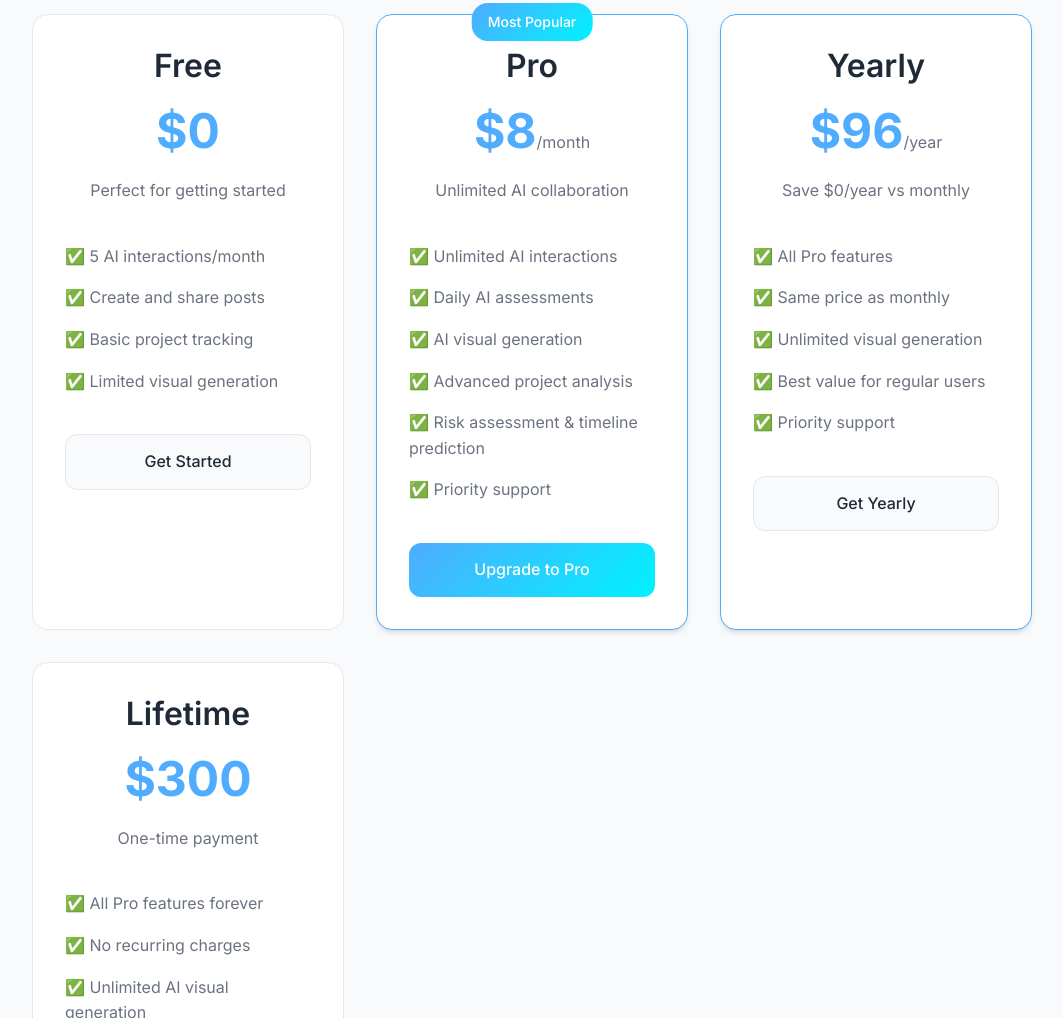
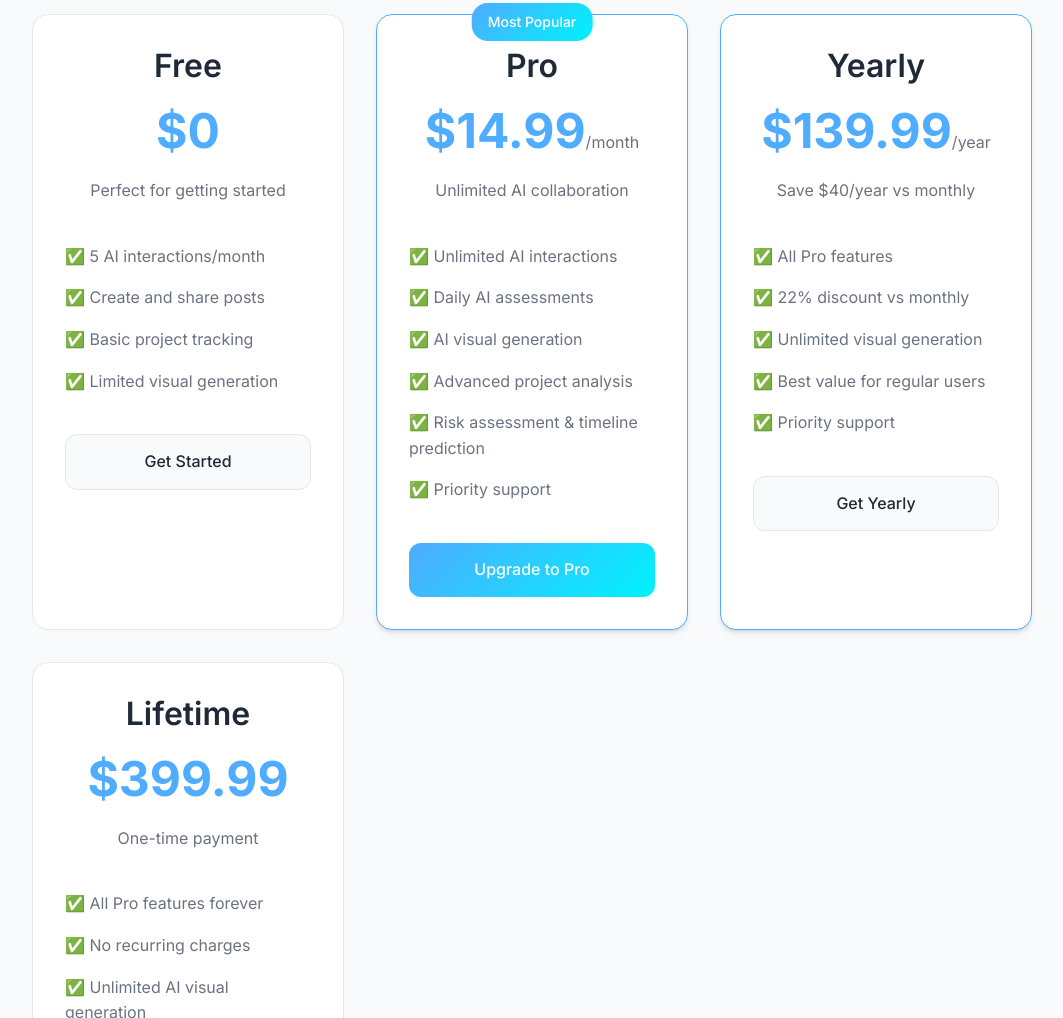
Before and after one commit to chrisbraycodes/Unfinished-Work-Web, a plain HTML site: page index.html in a window 1280 px wide. Shown: the part 2507-3525 px from the top of the page, without its empty margins (108-1171 px from the left). Drawn offline with Linux system fonts and the light colour scheme.

Commit message:
Fix pricing to match updated README
- Updated Pro Monthly:  → git add . && git commit -m "Fix pricing to match updated README

- Updated Pro Monthly: $8 → $14.99/month
- Updated Pro Yearly: $96 → $139.99/year
- Updated Lifetime: $300 → $399.99
- Fixed yearly savings calculation: $40/year (22% discount)
- Updated terms.html with correct Pro subscription price
- Aligned website pricing with app README pricing" && git push4.99/month
- Updated Pro Yearly: 6 → git add . && git commit -m "Fix pricing to match updated README

- Updated Pro Monthly: $8 → $14.99/month
- Updated Pro Yearly: $96 → $139.99/year
- Updated Lifetime: $300 → $399.99
- Fixed yearly savings calculation: $40/year (22% discount)
- Updated terms.html with correct Pro subscription price
- Aligned website pricing with app README pricing" && git push39.99/year
- Updated Lifetime: 00 → 99.99
- Fixed yearly savings calculation: 0/year (22% discount)
- Updated terms.html with correct Pro subscription price
- Aligned website pricing with app README pricing

```diff
--- a/index.html
+++ b/index.html
@@ -201,7 +201,7 @@
                     <div class="pricing-badge">Most Popular</div>
                     <div class="pricing-header">
                         <h3>Pro</h3>
-                        <div class="price">$8<span>/month</span></div>
+                        <div class="price">$14.99<span>/month</span></div>
                         <p>Unlimited AI collaboration</p>
                     </div>
                     <ul class="pricing-features">
@@ -217,12 +217,12 @@
                 <div class="pricing-card yearly">
                     <div class="pricing-header">
                         <h3>Yearly</h3>
-                        <div class="price">$96<span>/year</span></div>
-                        <p>Save $0/year vs monthly</p>
+                        <div class="price">$139.99<span>/year</span></div>
+                        <p>Save $40/year vs monthly</p>
                     </div>
                     <ul class="pricing-features">
                         <li>✅ All Pro features</li>
-                        <li>✅ Same price as monthly</li>
+                        <li>✅ 22% discount vs monthly</li>
                         <li>✅ Unlimited visual generation</li>
                         <li>✅ Best value for regular users</li>
                         <li>✅ Priority support</li>
@@ -232,7 +232,7 @@
                 <div class="pricing-card lifetime">
                     <div class="pricing-header">
                         <h3>Lifetime</h3>
-                        <div class="price">$300</div>
+                        <div class="price">$399.99</div>
                         <p>One-time payment</p>
                     </div>
                     <ul class="pricing-features">
```
Also changed, not shown: terms.html (+1 -1 lines), README.md.
